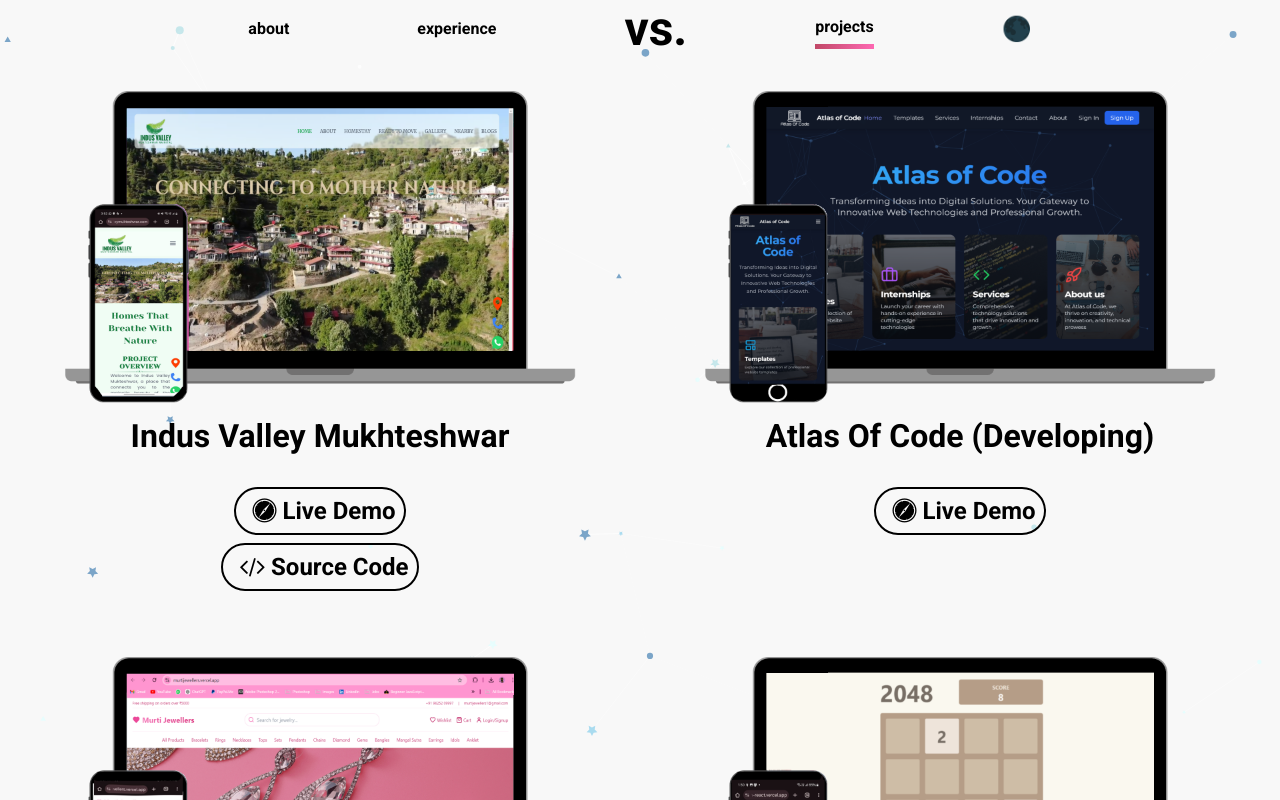
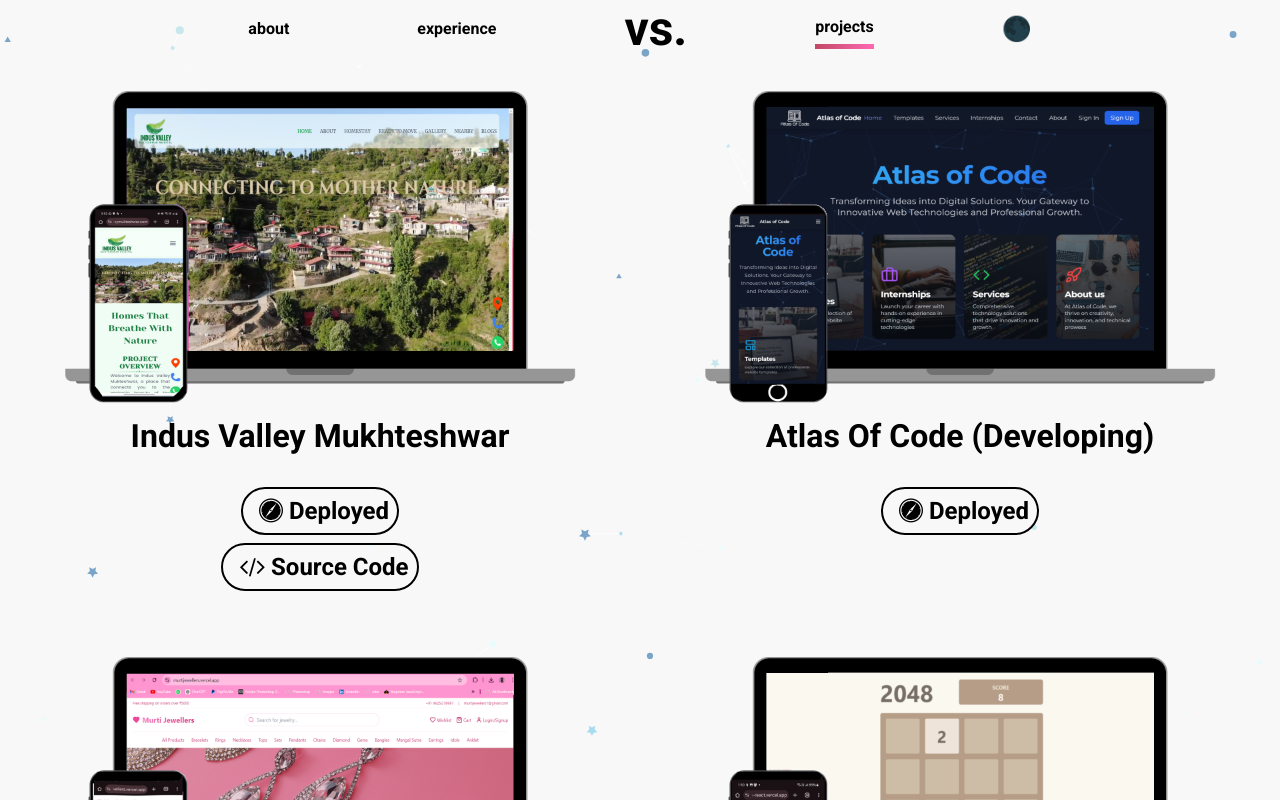
Before and after one commit to VanshSharma0/portfolio1, a React (Create React App) app: page /portfolio in a window 1280 px wide. Shown: the top 800 px of the page. Built offline with nearby package versions, Linux system fonts and the light colour scheme; the HTML template or start-up script is replaced by a standard one.

Commit message:
Update PortfolioBlock to change link title from 'Live Demo' to 'Deployed'

```diff
--- a/src/components/portfolio/PortfolioBlock.js
+++ b/src/components/portfolio/PortfolioBlock.js
@@ -14,7 +14,7 @@
             <Box className={'portfolio'} display={'flex'} flexDirection={'column'} gap={'0.5rem'}
                  alignItems={'center'} fontSize={'1.5rem'} py={'2rem'}>
                 <Box p={1} border={borderColor} borderRadius={'25px'}>
-                    <IconLink link={live} title={'Live Demo'} icon={'fa fa-safari'}/>
+                    <IconLink link={live} title={'Deployed'} icon={'fa fa-safari'}/>
                 </Box>
                 {source && (
                     <Box p={1} border={borderColor} borderRadius={'25px'}>
```
